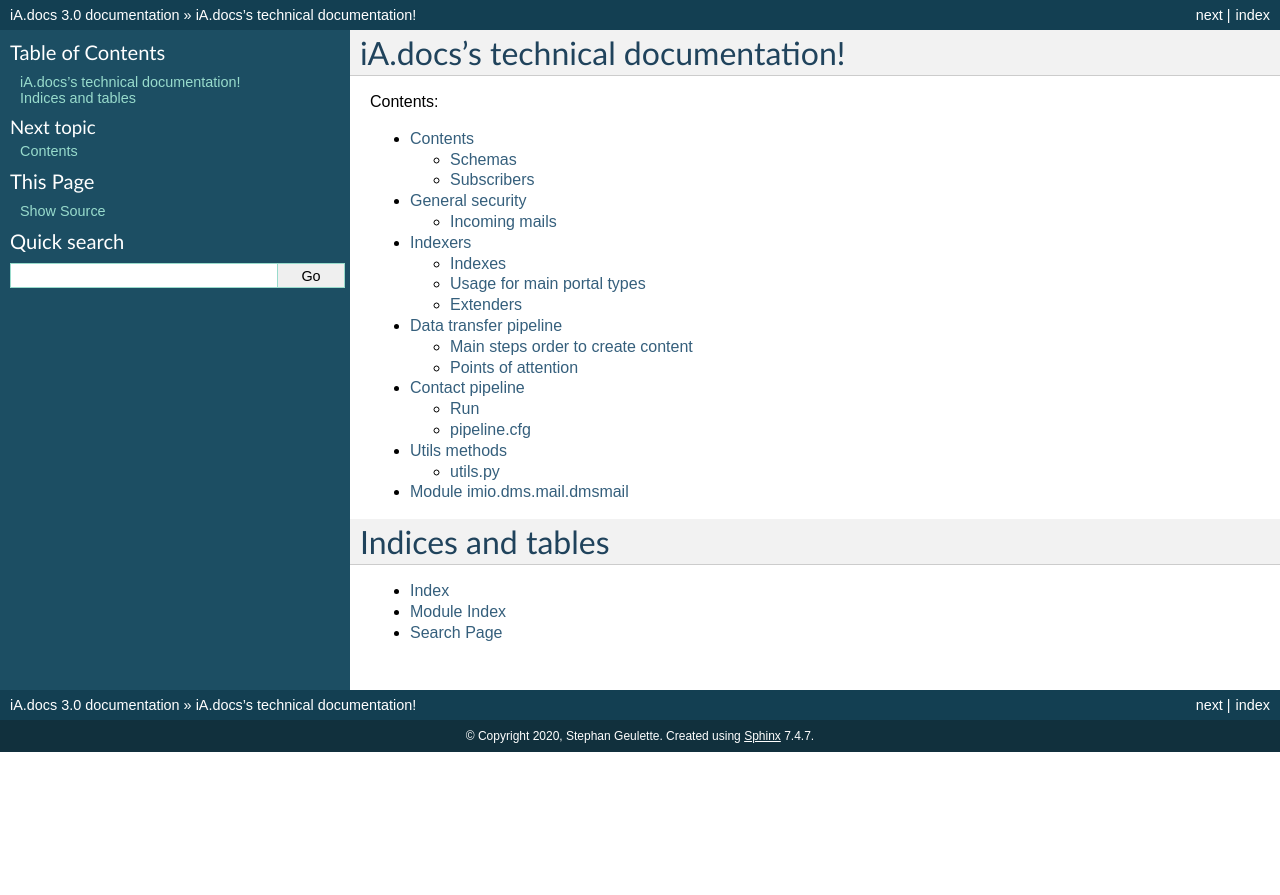
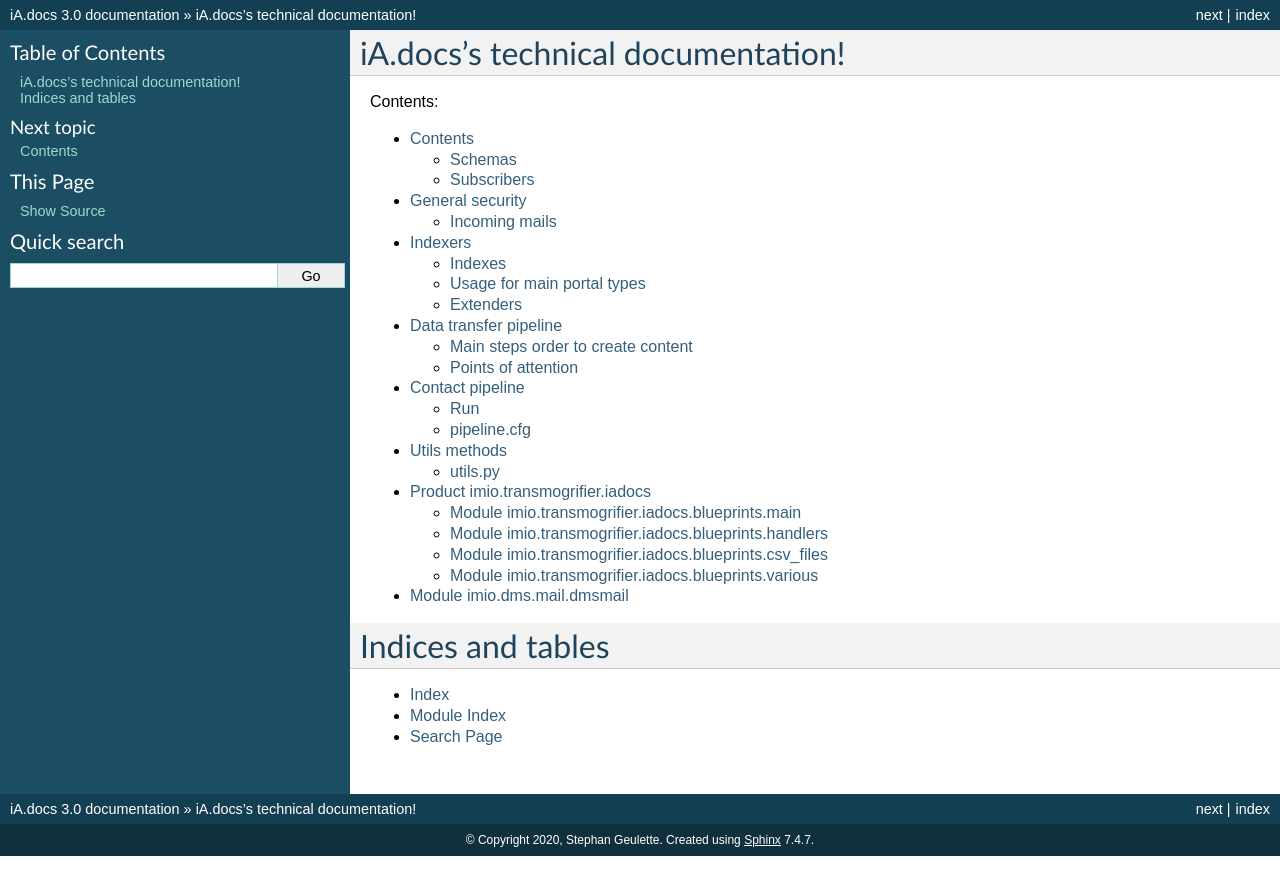
Before and after one commit to IMIO/server.dmsmail, a Sphinx documentation site: the page built from docs/source/index.rst, in a window 1280 px wide. Shown: the top 895 px of the page. Built offline with Sphinx 7.4.7, drawn with Linux system fonts in a browser that asks for light colours.

Commit message:
Updated tech doc

```diff
--- /dev/null
+++ b/docs/source/imio.transmogrifier.iadocs.rst
@@ -0,0 +1,27 @@
+##################################
+Product imio.transmogrifier.iadocs
+##################################
+
+Module imio.transmogrifier.iadocs.blueprints.main
+=================================================
+
+.. automodule:: imio.transmogrifier.iadocs.blueprints.main
+	:members:
+
+Module imio.transmogrifier.iadocs.blueprints.handlers
+=====================================================
+
+.. automodule:: imio.transmogrifier.iadocs.blueprints.handlers
+	:members:
+
+Module imio.transmogrifier.iadocs.blueprints.csv_files
+======================================================
+
+.. automodule:: imio.transmogrifier.iadocs.blueprints.csv_files
+	:members:
+
+Module imio.transmogrifier.iadocs.blueprints.various
+====================================================
+
+.. automodule:: imio.transmogrifier.iadocs.blueprints.various
+	:members:
--- a/docs/source/index.rst
+++ b/docs/source/index.rst
@@ -17,6 +17,7 @@
    pipeline_data_transfer
    pipeline_contact
    utils
+   imio.transmogrifier.iadocs
    test
 
 
```
Also changed, not shown: 1 other file.
